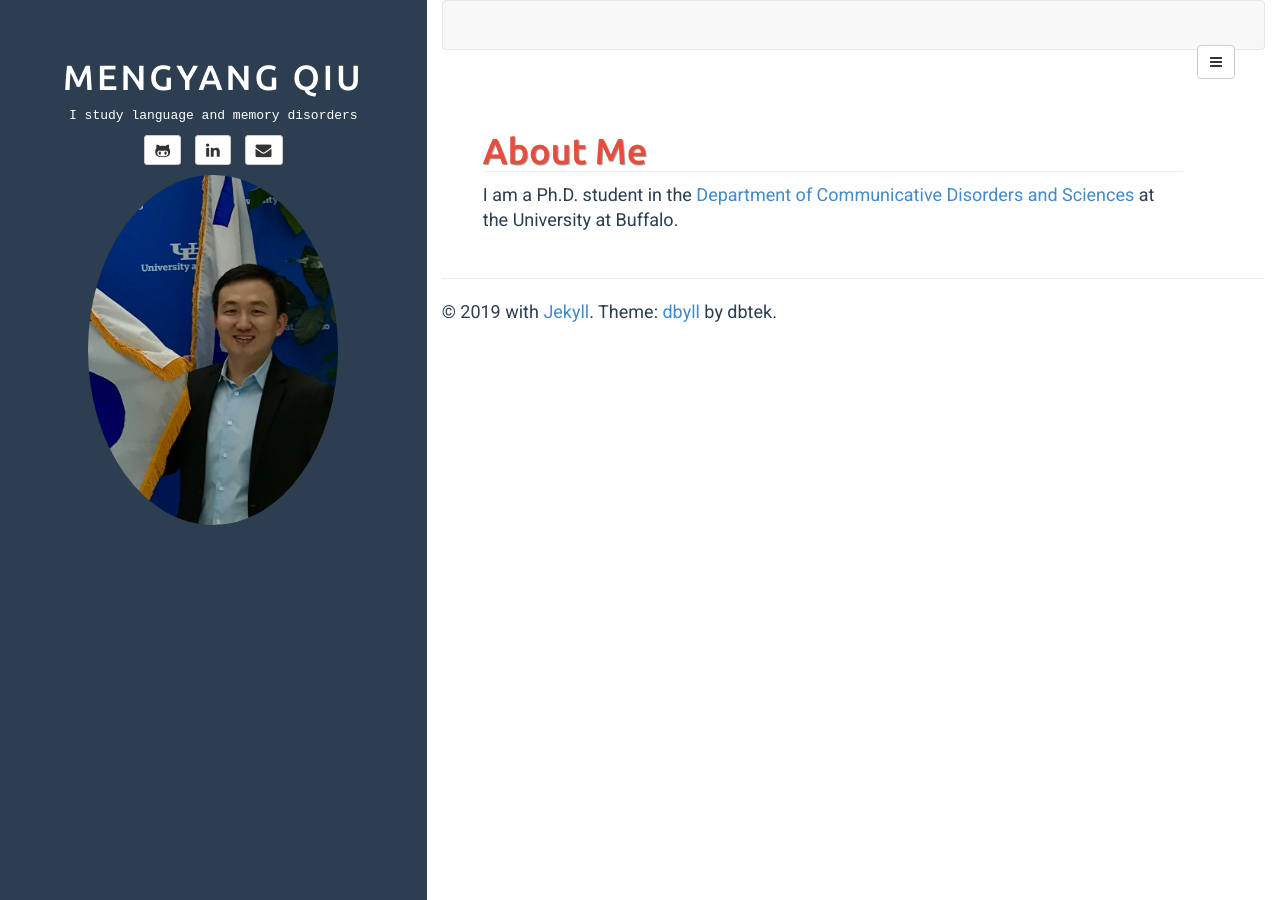
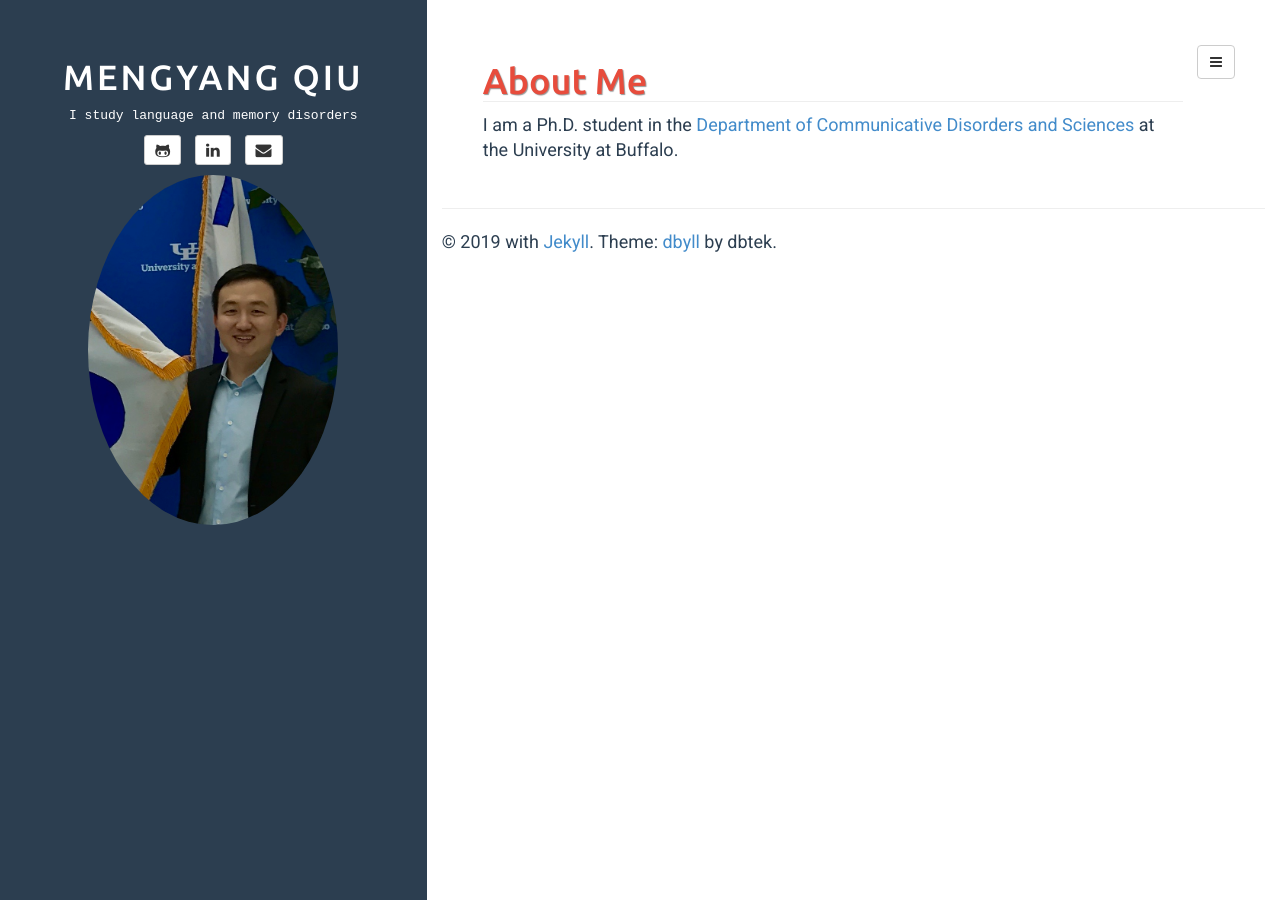
Before and after one commit to mengyangq/mengyangq.github.io, a Jekyll site: the page built from index.html, in a window 1280 px wide. Built offline with Jekyll 4.4.1, drawn with Linux system fonts in a browser that asks for light colours.

Commit message:
Update default.html

```diff
--- a/_includes/default.html
+++ b/_includes/default.html
@@ -98,20 +98,20 @@
 
 
 
-	 <div class="col-sm-8 col-sm-offset-4 hidden-xs">
+	<!-- <div class="col-sm-8 col-sm-offset-4 hidden-xs">
       <!-- header Nav Start -->
-      <nav class="navbar navbar-default">
+      <!--<nav class="navbar navbar-default">
         <div class="container-fluid">
             <!-- Collect the nav links, forms, and other content for toggling -->
-            <div class="collapse navbar-collapse" id="bs-example-navbar-collapse-1">
+            <!--<div class="collapse navbar-collapse" id="bs-example-navbar-collapse-1">
               <ul class="nav navbar-nav navbar-right">
                 <!--<li><a href="/">Home</a></li>-->
                 <!-- <li><a href="/blog">Blog</a></li>-->
-              </ul>
+              <!--</ul>
             </div><!-- /.navbar-collapse -->
-          </div><!-- /.container-fluid -->
-        </nav>
-      </div>
+          <!--</div><!-- /.container-fluid -->
+        <!--</nav>
+      </div>-->
 
 	<div class="col-sm-8 col-sm-offset-4">
 		{{ content }}
```
